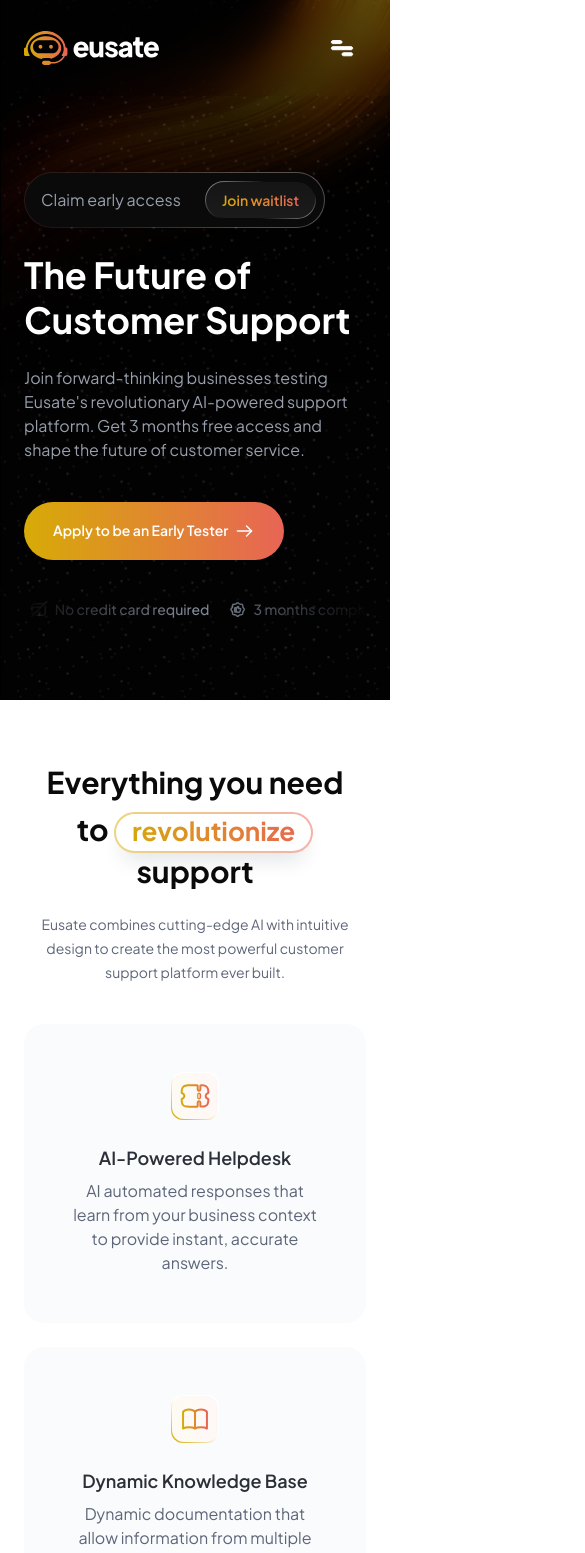
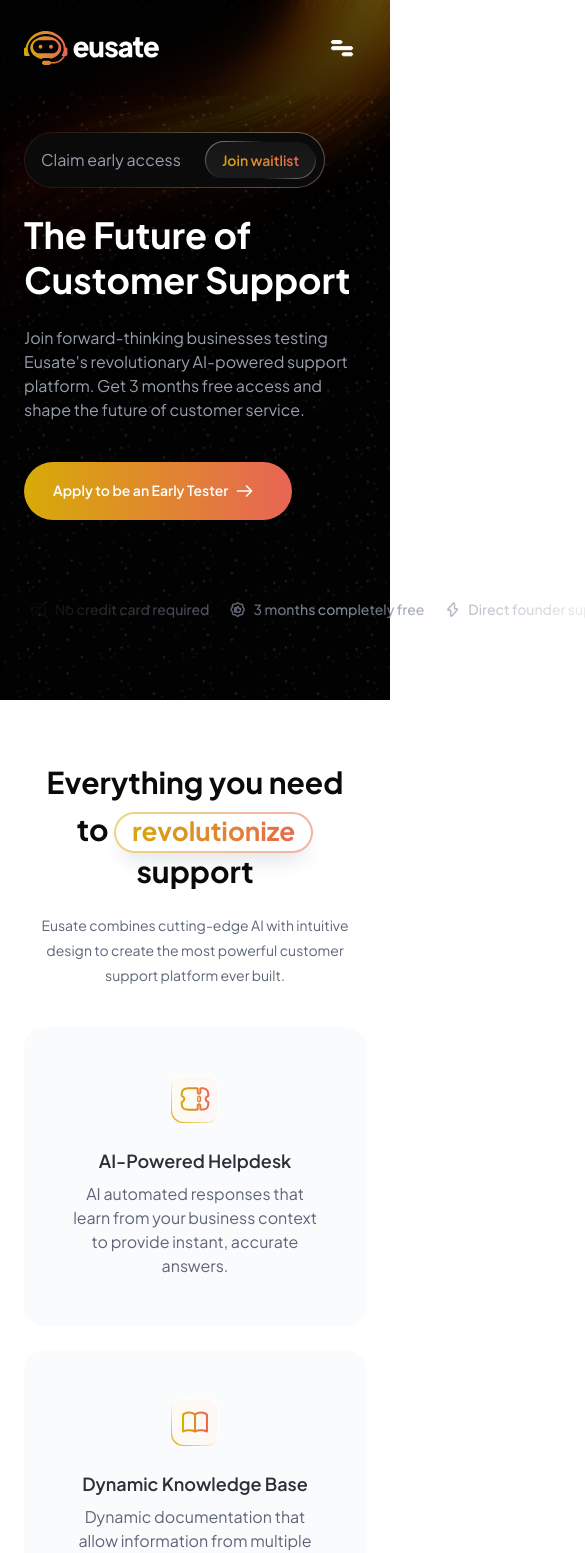
Before and after one commit to KodingNYoung/eusate-waitlist, a Next.js app: page / in a window 390 px wide. Shown: the top 1553 px of the page, 585 px wide, since content can reach past the window. Built offline with nearby package versions, Linux system fonts and the light colour scheme; no server answers.

Commit message:
chore(): added animation to website

```diff
--- a/src/components/routes/home/Benefits.tsx
+++ b/src/components/routes/home/Benefits.tsx
@@ -10,6 +10,7 @@
 import Button from "@/components/shared/molecules/Button";
 import Link from "next/link";
 import React from "react";
+import { motion } from "motion/react";
 
 const benefits = [
   {
@@ -39,6 +40,18 @@
       id="benefits"
     >
       <div className="container py-16 sm:py-28">
+        <motion.div
+          initial={{ opacity: 0, y: 60 }}
+          whileInView={{ opacity: 1, y: 0 }}
+          exit={{ opacity: 0 }}
+          transition={{
+            duration: 1.2,
+            type: "spring",
+            bounce: 0,
+            ease: "easeInOut",
+          }}
+          viewport={{ once: true, margin: "-100px 0px" }}
+        >
           <GradientBorder
             classNames={{
               root: "w-fit rounded-[90px]",
@@ -54,13 +67,41 @@
               Why join now
             </Typography>
           </GradientBorder>
+        </motion.div>
+        <motion.div
+          initial={{ opacity: 0, y: 60 }}
+          whileInView={{ opacity: 1, y: 0 }}
+          exit={{ opacity: 0 }}
+          transition={{
+            duration: 1.2,
+            type: "spring",
+            bounce: 0,
+            delay: 0.2,
+            ease: "easeInOut",
+          }}
+          viewport={{ once: true, margin: "-100px 0px" }}
+        >
           <Typography
             as="h2"
             className="text-white text-bold-2xl my-6 sm:mb-10 sm:text-bold-5xl max-w-[580px]"
           >
             Why join our early tester program?
           </Typography>
+        </motion.div>
         <div className="flex flex-wrap items-center justify-between gap-6">
+          <motion.div
+            initial={{ opacity: 0, y: 60 }}
+            whileInView={{ opacity: 1, y: 0 }}
+            exit={{ opacity: 0 }}
+            transition={{
+              duration: 1.2,
+              type: "spring",
+              bounce: 0,
+              delay: 0.4,
+              ease: "easeInOut",
+            }}
+            viewport={{ once: true, margin: "-100px 0px" }}
+          >
             <Typography
               as="p"
               className="text-gray-600 max-w-[720px] text-regular-sm sm:text-regular-lg"
@@ -68,7 +109,20 @@
               Get exclusive benefits, direct access to founders, and help shape
               the future of AI-powered customer support.
             </Typography>
-
+          </motion.div>
+          <motion.div
+            initial={{ opacity: 0, y: 60 }}
+            whileInView={{ opacity: 1, y: 0 }}
+            exit={{ opacity: 0 }}
+            transition={{
+              duration: 1.2,
+              type: "spring",
+              bounce: 0,
+              delay: 0.5,
+              ease: "easeInOut",
+            }}
+            viewport={{ once: true, margin: "-100px 0px" }}
+          >
             <Link href="/apply" target="_blank" rel="noreferrer">
               <Button
                 classNames={{
@@ -82,13 +136,31 @@
                 Apply to be an Early Tester
               </Button>
             </Link>
+          </motion.div>
         </div>
 
         <div className="grid gap-6 grid-cols-[repeat(auto-fill,_minmax(342px,_1fr))] mt-[72px]">
           {benefits.map((benefit, idx) => (
-            <div
+            <motion.div
               key={idx}
               className="bg-white bg-opacity-5 backdrop-blur-medium rounded-x20 p-12 flex items-center text-center flex-col gap-2 border border-white border-opacity-10"
+              initial={{ opacity: 0, y: 60 }}
+              whileInView={{ opacity: 1, y: 0 }}
+              transition={{
+                type: "spring",
+                bounce: 0,
+                opacity: {
+                  duration: 1,
+                  delay: 0.2 + 0.1 * idx,
+                  ease: "easeInOut",
+                },
+                y: {
+                  duration: 1,
+                  delay: 0.2 + 0.1 * idx,
+                  ease: "easeInOut",
+                },
+              }}
+              viewport={{ once: true, margin: "-100px 0px" }}
             >
               <GradientBorder
                 classNames={{
@@ -107,7 +179,7 @@
               <Typography as="p" className="text-regular-base text-gray-400">
                 {benefit.desc}
               </Typography>
-            </div>
+            </motion.div>
           ))}
         </div>
       </div>
--- a/src/components/routes/home/Features.tsx
+++ b/src/components/routes/home/Features.tsx
@@ -9,6 +9,7 @@
 import GradientBorder from "@/components/shared/atoms/GradientBorder";
 import Typography from "@/components/shared/atoms/Typography";
 import React from "react";
+import { motion } from "motion/react";
 
 const features = [
   {
@@ -46,13 +47,26 @@
 const Features = () => {
   return (
     <section
-      className="container my-16 sm:my-28 grid gap-10 sm:gap-16"
+      className="container py-16 sm:py-28 grid gap-10 sm:gap-16"
       id="features"
     >
       <header className="grid gap-6 justify-items-center sm:gap-10 text-center">
+        <motion.div
+          className="w-11/12 max-w-[550px]"
+          initial={{ opacity: 0, y: 60 }}
+          whileInView={{ opacity: 1, y: 0 }}
+          exit={{ opacity: 0 }}
+          transition={{
+            duration: 1.2,
+            type: "spring",
+            bounce: 0,
+            ease: "easeInOut",
+          }}
+          viewport={{ once: true, margin: "-100px 0px" }}
+        >
           <Typography
             as="h2"
-          className="text-black text-bold-3xl sm:text-bold-5xl w-11/12 max-w-[550px] leading-[120%]"
+            className="text-black text-bold-3xl sm:text-bold-5xl leading-[120%]"
           >
             <span>Everything you need to</span>{" "}
             <GradientBorder
@@ -68,19 +82,52 @@
             </GradientBorder>{" "}
             support
           </Typography>
+        </motion.div>
+        <motion.div
+          className="w-11/12 max-w-[661px]"
+          initial={{ opacity: 0, y: 60 }}
+          whileInView={{ opacity: 1, y: 0 }}
+          exit={{ opacity: 0 }}
+          transition={{
+            duration: 1.2,
+            type: "spring",
+            bounce: 0,
+            delay: 0.2,
+            ease: "easeInOut",
+          }}
+          viewport={{ once: true, margin: "-100px 0px" }}
+        >
           <Typography
             as="span"
-          className="text-regular-sm sm:text-regular-lg w-11/12 max-w-[661px] text-gray-600 leading-[170%]"
+            className="text-regular-sm sm:text-regular-lg text-gray-600 leading-[170%]"
           >
             Eusate combines cutting-edge AI with intuitive design to create the
             most powerful customer support platform ever built.
           </Typography>
+        </motion.div>
       </header>
       <div className="grid gap-6 grid-cols-[repeat(auto-fill,_minmax(342px,_1fr))]">
         {features.map((feature, idx) => (
-          <div
+          <motion.div
             key={idx}
             className="bg-gray-25 rounded-x20 p-12 flex items-center text-center flex-col gap-2"
+            initial={{ opacity: 0, y: 60 }}
+            whileInView={{ opacity: 1, y: 0 }}
+            transition={{
+              type: "spring",
+              bounce: 0,
+              opacity: {
+                duration: 1,
+                delay: 0.2 + 0.1 * idx,
+                ease: "easeInOut",
+              },
+              y: {
+                duration: 1,
+                delay: 0.2 + 0.1 * idx,
+                ease: "easeInOut",
+              },
+            }}
+            viewport={{ once: true, margin: "-100px 0px" }}
           >
             <div
               className="size-12 min-w-12 min-h-12 p-px mb-4 rounded-xl"
@@ -105,7 +152,7 @@
             <Typography as="p" className="text-regular-base text-gray-600">
               {feature.desc}
             </Typography>
-          </div>
+          </motion.div>
         ))}
       </div>
     </section>
--- a/src/components/routes/home/Roadmap.tsx
+++ b/src/components/routes/home/Roadmap.tsx
@@ -3,6 +3,7 @@
 import Typography from "@/components/shared/atoms/Typography";
 import { cls } from "@/utils/helpers";
 import React from "react";
+import { motion } from "motion/react";
 
 enum RoadmapStatus {
   COMPLETED = "completed",
@@ -75,13 +76,26 @@
 const Roadmap = () => {
   return (
     <section
-      className="container my-16 sm:my-28 grid gap-10 sm:gap-16"
+      className="container py-16 sm:py-28 grid gap-10 sm:gap-16"
       id="roadmap"
     >
       <header className="grid gap-6 justify-items-center sm:gap-10 text-center">
+        <motion.div
+          className="w-11/12 max-w-[550px]"
+          initial={{ opacity: 0, y: 60 }}
+          whileInView={{ opacity: 1, y: 0 }}
+          exit={{ opacity: 0 }}
+          transition={{
+            duration: 1.2,
+            type: "spring",
+            bounce: 0,
+            ease: "easeInOut",
+          }}
+          viewport={{ once: true, margin: "-100px 0px" }}
+        >
           <Typography
             as="h2"
-          className="text-black text-bold-3xl sm:text-bold-5xl w-11/12 max-w-[550px] leading-[120%]"
+            className="text-black text-bold-3xl sm:text-bold-5xl leading-[120%]"
           >
             <span>Our</span>{" "}
             <GradientBorder
@@ -97,12 +111,29 @@
             </GradientBorder>{" "}
             <br />& steps into the future
           </Typography>
+        </motion.div>
+        <motion.div
+          className="w-11/12 max-w-[661px]"
+          initial={{ opacity: 0, y: 60 }}
+          whileInView={{ opacity: 1, y: 0 }}
+          exit={{ opacity: 0 }}
+          transition={{
+            duration: 1.2,
+            type: "spring",
+            bounce: 0,
+            delay: 0.2,
+            ease: "easeInOut",
+          }}
+          viewport={{ once: true, margin: "-100px 0px" }}
+        >
           <Typography
             as="span"
             className="text-regular-sm sm:text-regular-lg w-11/12 max-w-[661px] text-gray-600 leading-[170%]"
           >
-          Discover what&apos;s next on our journey to redefine customer experience.
+            Discover what&apos;s next on our journey to redefine customer
+            experience.
           </Typography>
+        </motion.div>
       </header>
       <div className="max-w-[696px] mx-auto w-full">
         {roadmapItems.map((item, idx) => (
@@ -140,13 +171,30 @@
                 <div className="flex-1 flex items-center w-0.5 bg-gray-50" />
               )}
             </div>
-            <div
+            <motion.div
               className={cls(
                 "my-3 flex-1 flex flex-col p-6 rounded-x20 bg-contain bg-top-right bg-no-repeat",
                 item.status === RoadmapStatus.CURRENT
                   ? "bg-[url(/images/roadmap-completed-bg.webp)] bg-black"
                   : "bg-gray-25"
               )}
+              initial={{ opacity: 0, y: 60 }}
+              whileInView={{ opacity: 1, y: 0 }}
+              transition={{
+                type: "spring",
+                bounce: 0,
+                opacity: {
+                  duration: 1,
+                  delay: 0.2 + 0.1 * idx,
+                  ease: "easeInOut",
+                },
+                y: {
+                  duration: 1,
+                  delay: 0.2 + 0.1 * idx,
+                  ease: "easeInOut",
+                },
+              }}
+              viewport={{ once: true, margin: "-100px 0px" }}
             >
               <div className="flex items-center gap-6">
                 <Typography
@@ -198,7 +246,7 @@
               >
                 {item.desc}
               </Typography>
-            </div>
+            </motion.div>
           </div>
         ))}
       </div>
--- a/src/components/routes/home/hero/index.tsx
+++ b/src/components/routes/home/hero/index.tsx
@@ -6,12 +6,22 @@
 import BenefitAutoScroller from "../BenefitAutoscroller";
 import Image from "next/image";
 import Link from "next/link";
+import { motion } from "motion/react";
 
 const HomeHero = () => {
   return (
     <div className="flex h-screen max-h-[700px] sm:max-h-[916px]">
       <div className="min-w-[calc(50%_+_194.4px)] w-full h-full pt-24 bg-[url(/images/benefit-bg-sm.webp),_linear-gradient(#000000,_#000000)] sm:bg-[url(/images/benefit-bg.webp),_linear-gradient(#000000,_#000000)] bg-center bg-no-repeat bg-cover">
         <div className="max-w-[890.4px] px-6 h-full w-full ml-auto flex flex-col justify-center items-start">
+          <motion.div
+            initial={{ opacity: 0, y: 100 }}
+            animate={{ opacity: 1, y: 0 }}
+            transition={{
+              duration: 2,
+              type: "spring",
+              bounce: 0,
+            }}
+          >
             <GradientBorder
               classNames={{
                 root: "w-fit rounded-[90px]",
@@ -44,47 +54,111 @@
                 </GradientBorder>
               </Link>
             </GradientBorder>
+          </motion.div>
+          <motion.div
+            initial={{ opacity: 0, y: 60 }}
+            animate={{ opacity: 1, y: 0 }}
+            exit={{ opacity: 0 }}
+            transition={{
+              duration: 1.8,
+              type: "spring",
+              bounce: 0,
+              delay: 0.2,
+              ease: "easeInOut",
+            }}
+          >
             <Typography
               as="h2"
               className="text-white text-bold-4xl my-6 sm:text-bold-6xl max-w-[644px]"
             >
               The Future of Customer Support
             </Typography>
+          </motion.div>
+          <motion.div
+            initial={{ opacity: 0, y: 60 }}
+            animate={{ opacity: 1, y: 0 }}
+            exit={{ opacity: 0 }}
+            transition={{
+              duration: 1.7,
+              type: "spring",
+              bounce: 0,
+              delay: 0.4,
+              ease: "easeInOut",
+            }}
+          >
             <Typography
               as="p"
               className="text-gray-300 max-w-[644px] text-regular-base sm:text-regular-lg"
             >
-            Join forward-thinking businesses testing Eusate&apos;s revolutionary
-            AI-powered support platform. Get 3 months free access and shape the
-            future of customer service.
+              Join forward-thinking businesses testing Eusate&apos;s
+              revolutionary AI-powered support platform. Get 3 months free
+              access and shape the future of customer service.
             </Typography>
-          <div className="my-10">
+          </motion.div>
+          <motion.div
+            className="my-10 group/btn"
+            initial={{ opacity: 0, y: 40 }}
+            animate={{ opacity: 1, y: 0 }}
+            exit={{ opacity: 0 }}
+            transition={{
+              type: "spring",
+              bounce: 0,
+              ease: "easeInOut",
+              opacity: { delay: 0.6, duration: 1.5 },
+              y: { delay: 0.6, duration: 1.5 },
+            }}
+          >
             <Link href="/apply" target="_blank" rel="noreferrer">
               <Button
                 classNames={{
-                  root: "gradient py-4.5 px-7",
+                  root: "gradient py-4.5 px-7 w-[268px] !justify-start",
                   label: "text-semibold-sm",
                 }}
                 endContent={
-                  <span className="stroke-white">{ArrowRightIcon}</span>
+                  <span className="stroke-white inline-block ml-0 group-hover/btn:ml-2 transition-all duration-150">{ArrowRightIcon}</span>
                 }
               >
                 Apply to be an Early Tester
               </Button>
             </Link>
-          </div>
+          </motion.div>
+          <motion.div
+            className="my-10"
+            initial={{ opacity: 0, y: 40 }}
+            animate={{ opacity: 1, y: 0 }}
+            exit={{ opacity: 0 }}
+            transition={{
+              duration: 1.3,
+              type: "spring",
+              bounce: 0,
+              delay: 0.7,
+              ease: "easeInOut",
+            }}
+          >
             <BenefitAutoScroller />
+          </motion.div>
         </div>
       </div>
       <div className="min-w-[calc(50%_-_194.4px)] bg-[url(/images/hero-rhs-bg.webp)] bg-center bg-no-repeat bg-cover hidden lg:block relative overflow-hidden">
-        <div className="w-[1200px] h-[851px] absolute left-16 top-40">
+        <motion.div
+          className="w-[1200px] h-[851px] absolute left-16 top-40"
+          initial={{ opacity: 0, x: 40 }}
+          animate={{ opacity: 1, x: 0 }}
+          exit={{ opacity: 0 }}
+          transition={{
+            duration: 1.5,
+            type: "spring",
+            bounce: 0,
+            ease: "easeInOut",
+          }}
+        >
           <Image
             src="/images/helpdesk-ticket-screen.webp"
             width={1200}
             height={851}
             alt="helpdesk ticket screen"
           />
-        </div>
+        </motion.div>
       </div>
     </div>
   );
--- a/src/components/routes/waitlist/WaitlistForm.tsx
+++ b/src/components/routes/waitlist/WaitlistForm.tsx
@@ -5,6 +5,7 @@
 import { useValidation } from "@/utils/hooks";
 import { FC } from "@/utils/types";
 import React, { FormEvent, useRef, useState } from "react";
+import { motion } from "motion/react";
 
 const WaitlistForm: FC = () => {
   const formRef = useRef<HTMLFormElement>(null);
@@ -29,10 +30,19 @@
   };
 
   return (
-    <form
+    <motion.form
       ref={formRef}
       onSubmit={handleSubmit}
       className="flex flex-col gap-10 md:items-center max-w-[488px] w-full"
+      initial={{ opacity: 0 }}
+      animate={{ opacity: 1 }}
+      exit={{ opacity: 0 }}
+      transition={{
+        type: "spring",
+        bounce: 0,
+        ease: "easeInOut",
+        opacity: { delay: 0.6, duration: 1.5 },
+      }}
     >
       <Input
         name="email"
@@ -62,7 +72,7 @@
       >
         {showSuccess ? "You are now on the waitlist" : "Join waitlist"}
       </Button>
-    </form>
+    </motion.form>
   );
 };
 
--- a/src/pages/waitlist.tsx
+++ b/src/pages/waitlist.tsx
@@ -6,6 +6,7 @@
 import Navbar from "@/components/shared/organisms/navbar";
 import { FC } from "@/utils/types";
 import React from "react";
+import { motion } from "motion/react";
 
 const Waitlist: FC = () => {
   return (
@@ -25,6 +26,15 @@
       <Navbar />
       <section className="h-full flex flex-col md:items-center justify-center gap-10 container">
         <header className="flex flex-col md:items-center justify-center gap-6 md:text-center">
+          <motion.div
+            initial={{ opacity: 0, y: 100 }}
+            animate={{ opacity: 1, y: 0 }}
+            transition={{
+              duration: 2,
+              type: "spring",
+              bounce: 0,
+            }}
+          >
             <GradientBorder
               classNames={{
                 root: "w-fit rounded-[90px]",
@@ -40,19 +50,46 @@
                 Launching soon!
               </Typography>
             </GradientBorder>
+          </motion.div>
+          <motion.div
+            initial={{ opacity: 0, y: 60 }}
+            animate={{ opacity: 1, y: 0 }}
+            exit={{ opacity: 0 }}
+            transition={{
+              duration: 1.8,
+              type: "spring",
+              bounce: 0,
+              delay: 0.2,
+              ease: "easeInOut",
+            }}
+          >
             <Typography
               as="h2"
               className="text-white text-bold-4xl sm:text-bold-6xl max-w-[550px] bg-[linear-gradient(180deg,_#FFFFFF_60.35%,_#797979_100%)] text-transparent bg-clip-text pb-2 -mb-2"
             >
               Join the waitlist <br /> to get early access
             </Typography>
+          </motion.div>
+          <motion.div
+            initial={{ opacity: 0, y: 60 }}
+            animate={{ opacity: 1, y: 0 }}
+            exit={{ opacity: 0 }}
+            transition={{
+              duration: 1.7,
+              type: "spring",
+              bounce: 0,
+              delay: 0.4,
+              ease: "easeInOut",
+            }}
+          >
             <Typography
               as="p"
               className="text-gray-300 sm:max-w-[610px] text-regular-base sm:text-regular-lg"
             >
-            Secure your spot to get early access to Eusate&apos;s revolutionary
-            AI-powered support platform.
+              Secure your spot to get early access to Eusate&apos;s
+              revolutionary AI-powered support platform.
             </Typography>
+          </motion.div>
         </header>
         <WaitlistForm />
       </section>
```
Lines whose indentation alone changed are shown as unchanged.
